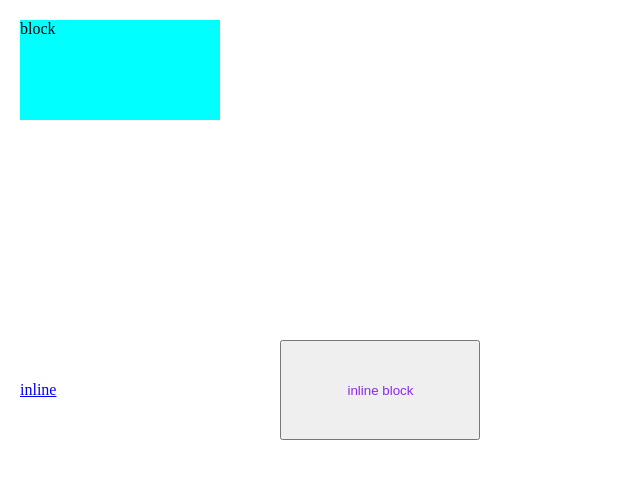
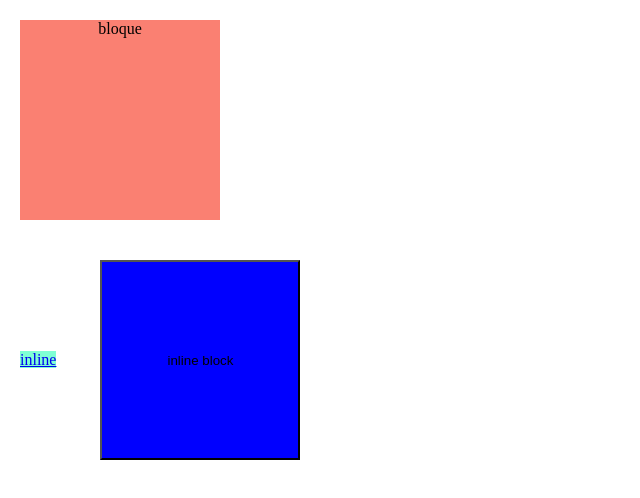
Before and after one commit to giovanyosorio/Front-End-Developer-, a plain HTML site: page displays.html in a window 1280 px wide. Shown: the whole page, without its empty margins (0-640 px from the left). Drawn offline with Linux system fonts and the light colour scheme.

Commit message:
displays

```diff
--- a/displays.html
+++ b/displays.html
@@ -5,31 +5,35 @@
     <meta http-equiv="X-UA-Compatible" content="IE=edge">
     <meta name="viewport" content="width=device-width, initial-scale=1.0">
     <title>Document</title>
+</head>
 <style>
-        body {
+    body{
         margin: 0%;
     }
 div{
-            background-color: aqua;
+    background-color: salmon;
     width: 200px;
-            height: 100px;
+    height: 200px;
+    margin: 20px;
+    display: flex;
+    justify-content: center;
+}
+a{
+    background-color:aquamarine ;
+    width: 200px;
+    height: 200px;
     margin: 20px;
 }
-        a{
-            color: blue;
+button{
+    background-color:blue ;
+    width: 200px;
+    height: 200px;
     margin: 20px;
 }
-        button {
-            color: blueviolet;
-            width: 200px;
-            height: 100px;
-            margin: 200px;
-        }
 </style>
-</head>
 <body>
-    <div>block</div>
-    <a href="google.com">inline</a>
-    <button>inline block</button>
+    <div>bloque</div>
+    <a href="www.platzi.com">inline</a>
+    <button> inline block</button>
 </body>
 </html>
```
Lines whose indentation alone changed are shown as unchanged.
